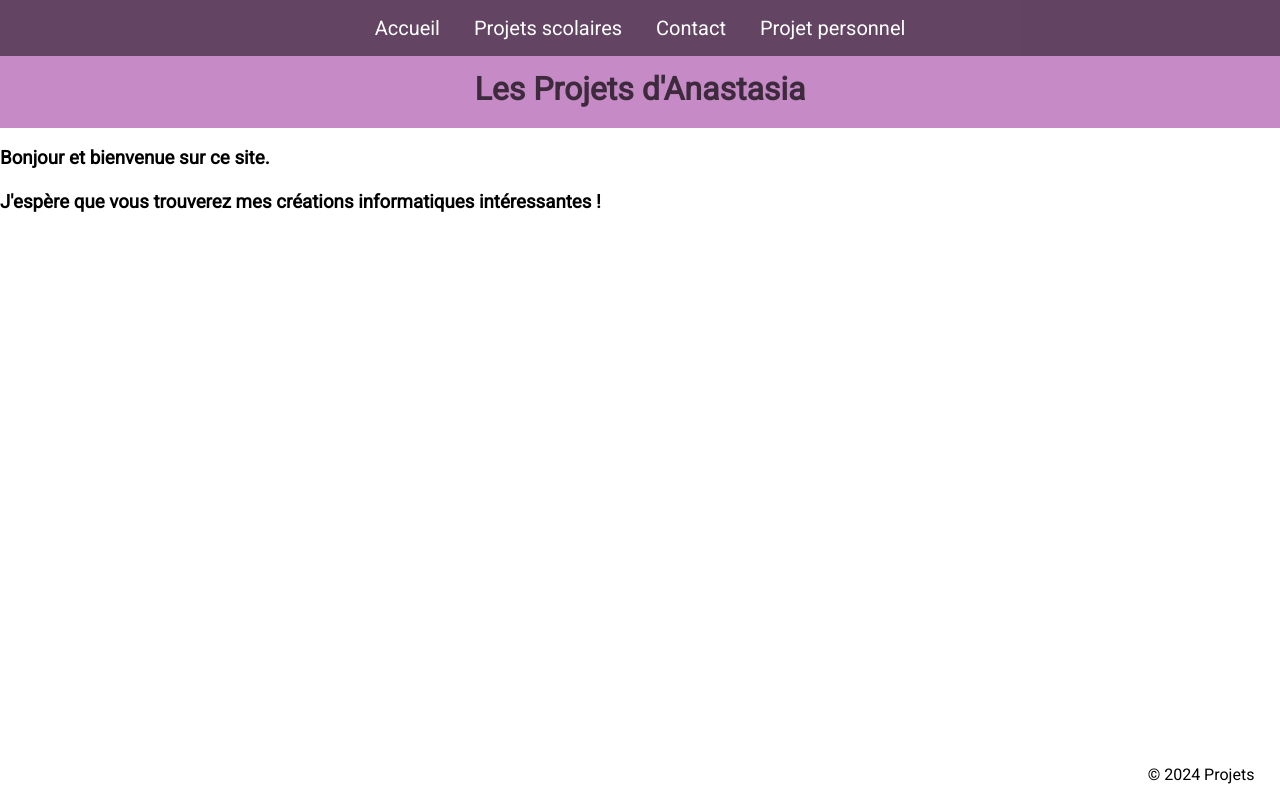
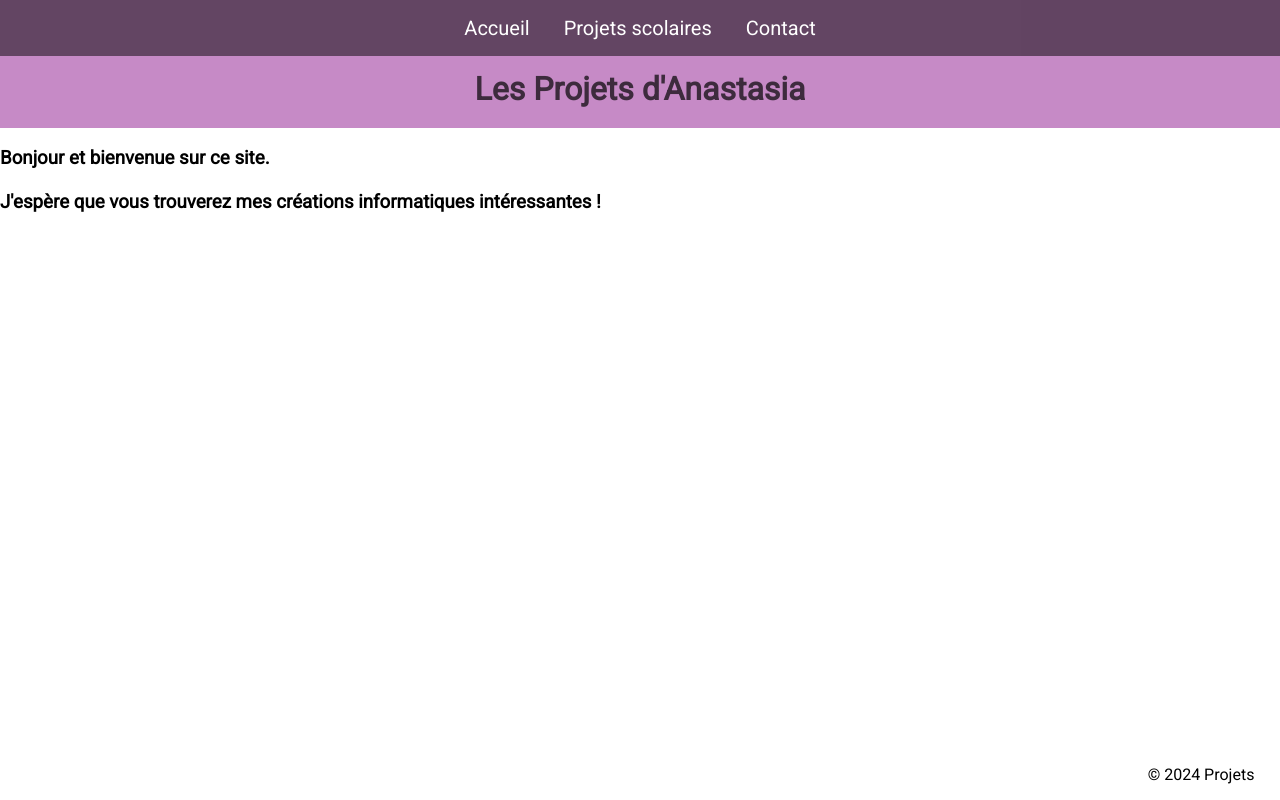
Before and after one commit to Anas-tsdk/Projets, a plain HTML site: page index.html in a window 1280 px wide. Drawn offline with Linux system fonts and the light colour scheme.

Commit message:
Update index.html

```diff
--- a/index.html
+++ b/index.html
@@ -21,7 +21,6 @@
             <li><a href="index.html">Accueil</a></li>  <!-- Lien vers la page d'accueil -->
             <li><a href="projets-scolaires.html">Projets scolaires</a></li>  <!-- Lien vers la page des projets scolaires -->
             <li><a href="contact.html">Contact</a></li>  <!-- Lien vers la page de contact -->
-            <li><a href="projets-personnels.html">Projet personnel</a></li> <!-- Lien vers la page des projets personnels -->
         </ul>
     </nav>
 
```
